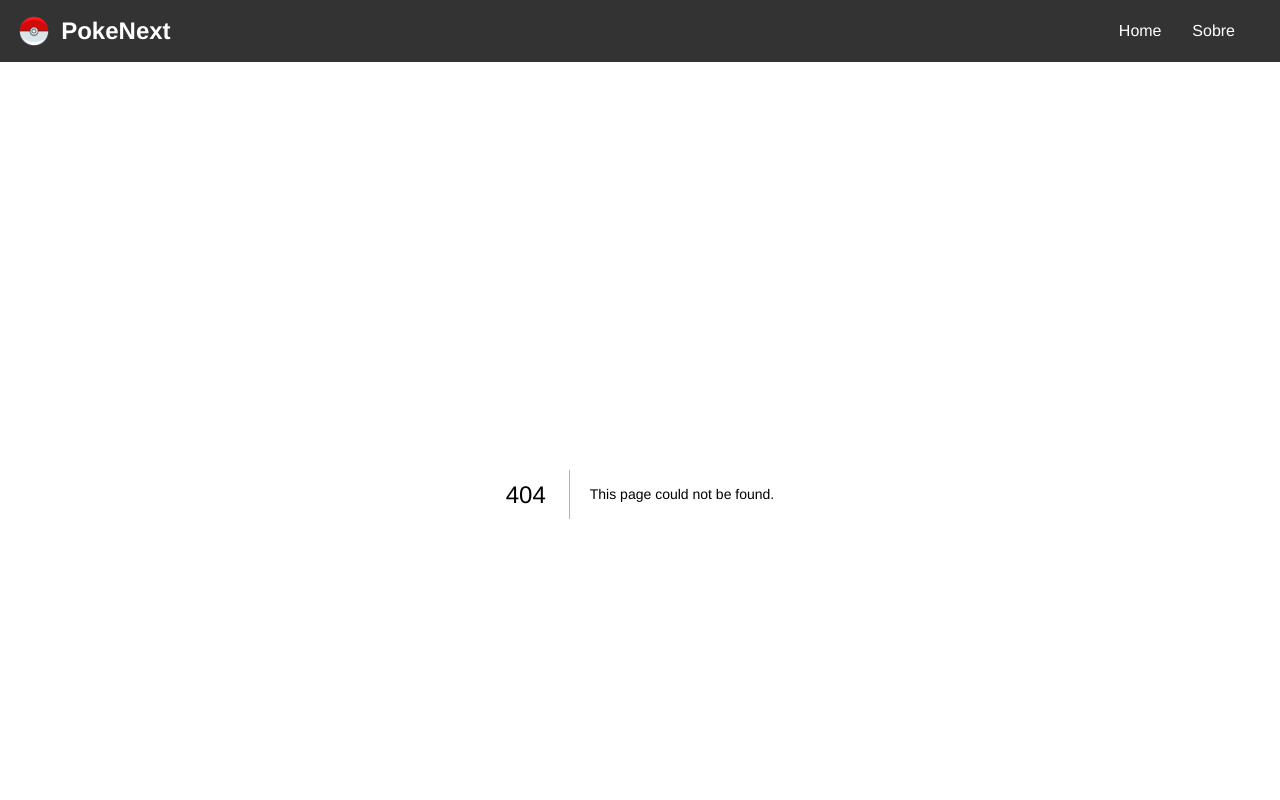
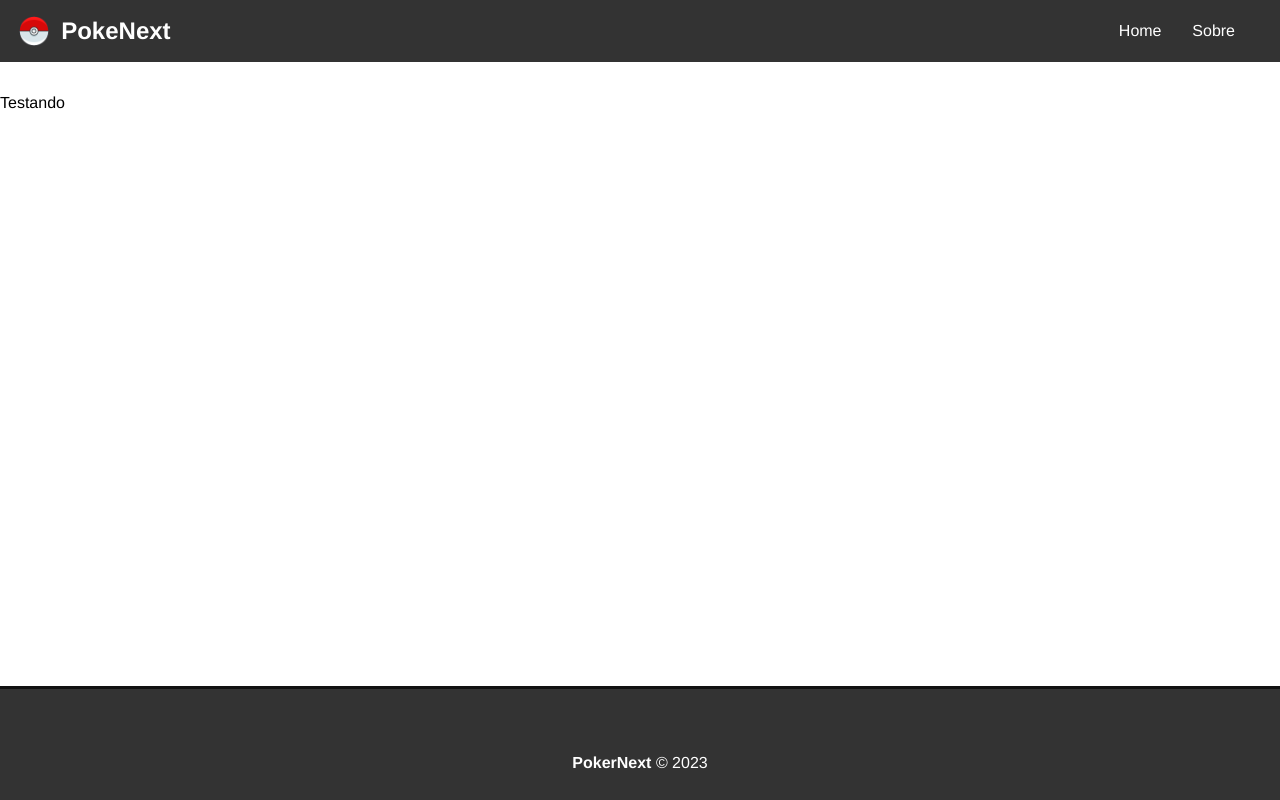
Before and after one commit to ArtSchmitz/pokenext, a Next.js app: page /pokemon/1 in a window 1280 px wide. Before the commit this address had no page. Shown: the top 800 px of the page. Built offline with nearby package versions, Linux system fonts and the light colour scheme.

Commit message:
creating a new page

```diff
--- a/src/pages/components/Card.js
+++ b/components/Card.js
@@ -2,7 +2,7 @@ import Image from "next/image"
 
 import Link from "next/link"
 
-import styles from "../../styles/Card.module.css"
+import styles from "../src/styles/Card.module.css"
 
 export default function Card({pokemon}) {
 
--- a/src/pages/components/Footer.js
+++ b/components/Footer.js
@@ -1,4 +1,4 @@
-import styles from '../../styles/Footer.module.css'
+import styles from '../src/styles/Footer.module.css'
 
 export default function Footer() {
   return (
--- a/src/pages/components/Navbar.js
+++ b/components/Navbar.js
@@ -1,7 +1,7 @@
 import Link from "next/link";
 import Image from "next/image";
 
-import styles from "../../styles/Navbar.module.css"
+import styles from "../src/styles/Navbar.module.css"
 
 export default function Navbar() {
   return (
--- a/src/pages/_app.js
+++ b/src/pages/_app.js
@@ -1,6 +1,6 @@
 import "@/styles/globals.css";
 
-import Layout from "./components/Layout";
+import Layout from "../../components/Layout";
 
 export default function App({ Component, pageProps }) {
   return (
--- a/src/pages/index.js
+++ b/src/pages/index.js
@@ -2,7 +2,7 @@ import styles from "@/styles/Home.module.css";
 
 import Image from "next/image";
 
-import Card from "./components/Card";
+import Card from "../../components/Card";
 
 export async function getStaticProps() {
   const maxPokemons = 251;
--- /dev/null
+++ b/src/pages/pokemon/[pokemonid].js
@@ -0,0 +1,3 @@
+export default function Pokemon({ pokemon }) {
+    return <p>Testando</p>
+}
```
Also changed, not shown: components/Layout.js (renamed from src/pages/components/Layout.js).
